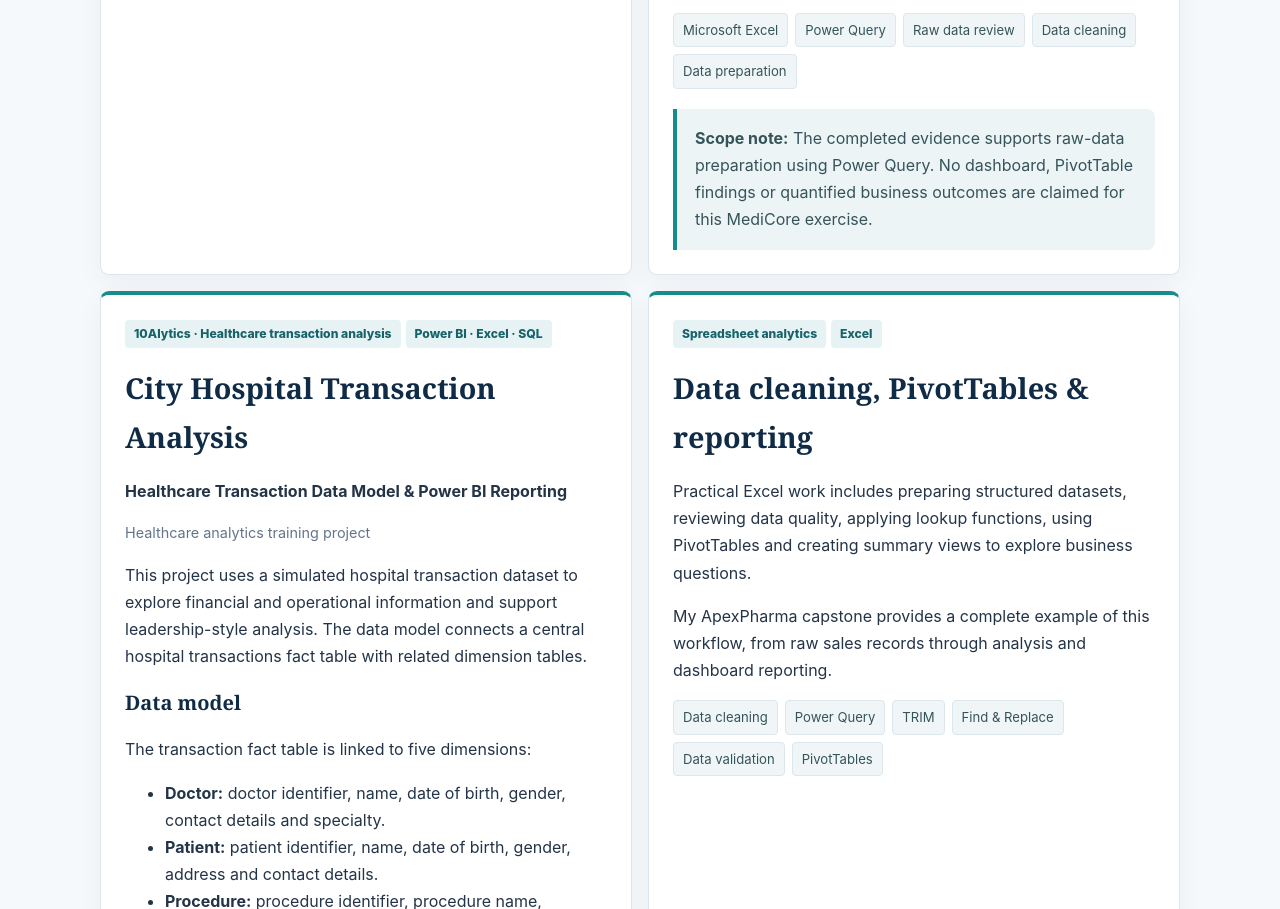
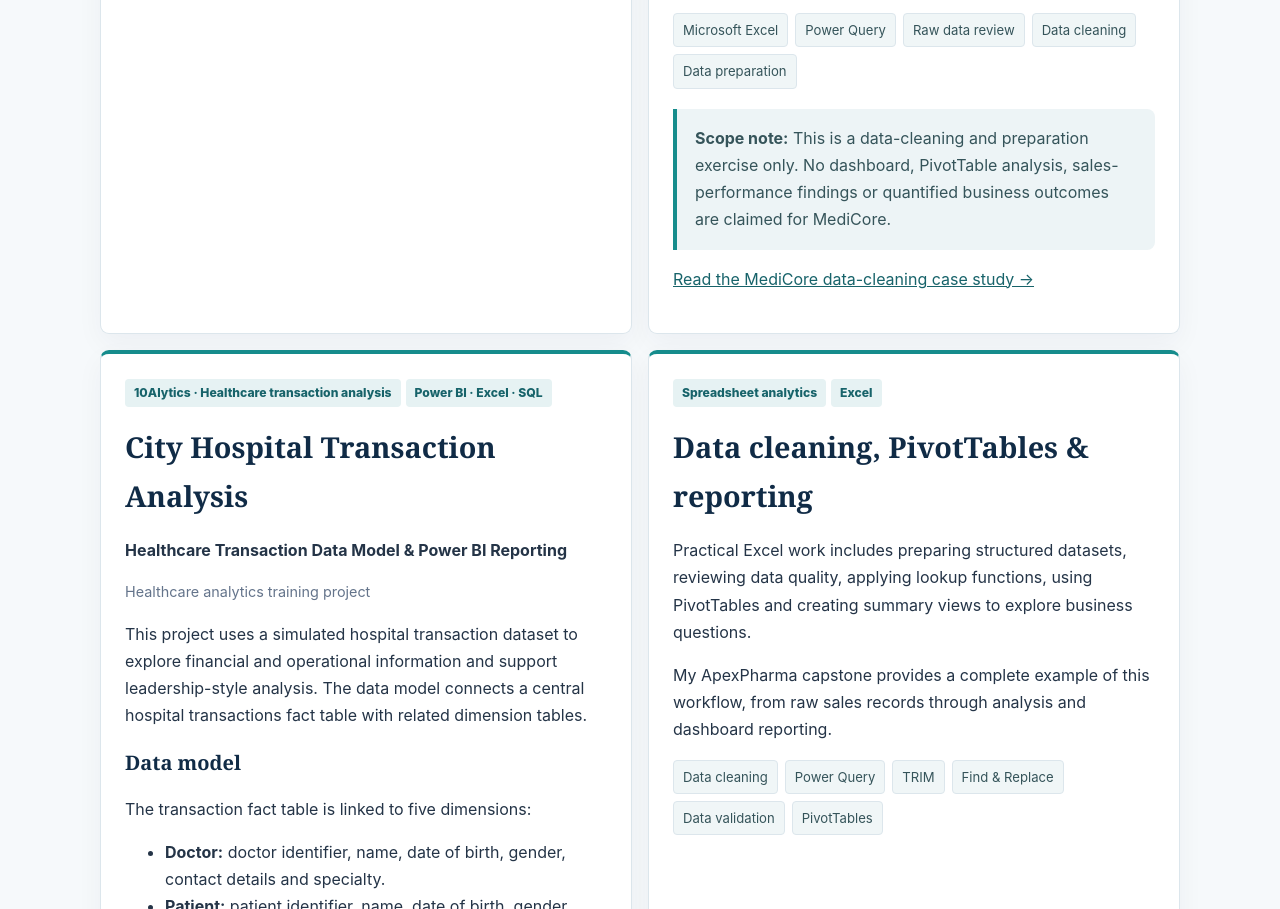
Before and after one commit to Monsurah1910/monsurah-healthtech-portfolio, a plain HTML site: page data-analysis.html in a window 1280 px wide. Shown: the part 1630-2539 px from the top of the page. Drawn offline with Linux system fonts and the light colour scheme.

Commit message:
Link MediCore card to dedicated data-cleaning report

```diff
--- a/data-analysis.html
+++ b/data-analysis.html
@@ -53,7 +53,8 @@ section{padding:48px 0}.intro{max-width:900px;color:#45566b}.grid{display:grid;g
 <h3>Evidence and scope</h3>
 <p>The portfolio evidence shows the MediCore company introduction and the cleaned dataset. This project is presented specifically as a data-cleaning and preparation exercise. It is not described as a completed dashboard or full sales-performance analysis.</p>
 <div class="skills"><span>Microsoft Excel</span><span>Power Query</span><span>Raw data review</span><span>Data cleaning</span><span>Data preparation</span></div>
-<div class="note"><strong>Scope note:</strong> The completed evidence supports raw-data preparation using Power Query. No dashboard, PivotTable findings or quantified business outcomes are claimed for this MediCore exercise.</div>
+<div class="note"><strong>Scope note:</strong> This is a data-cleaning and preparation exercise only. No dashboard, PivotTable analysis, sales-performance findings or quantified business outcomes are claimed for MediCore.</div>
+<p><a href="medicore-report.html">Read the MediCore data-cleaning case study →</a></p>
 </article>
 
 <article class="card" id="city-hospital">
```
